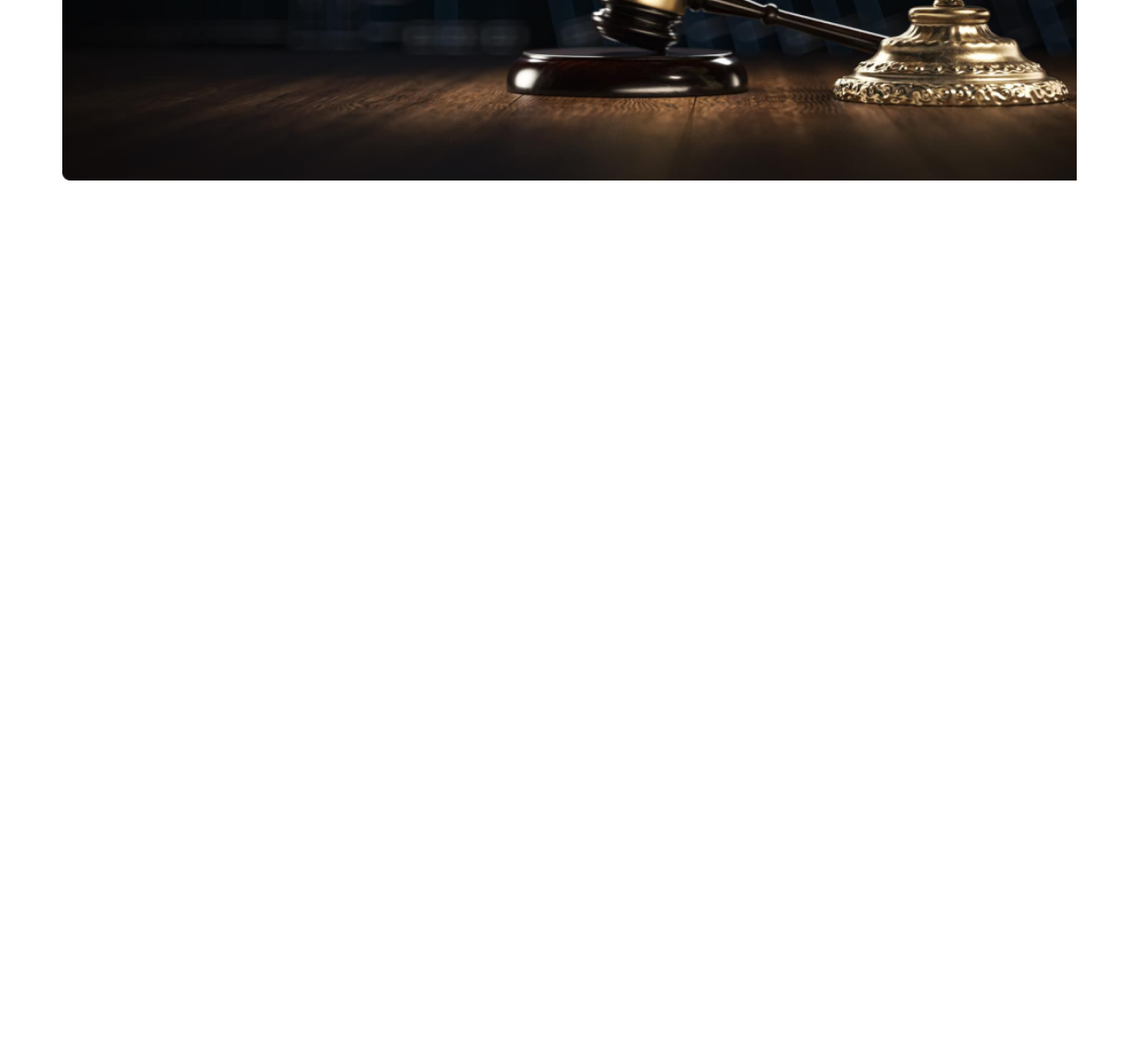
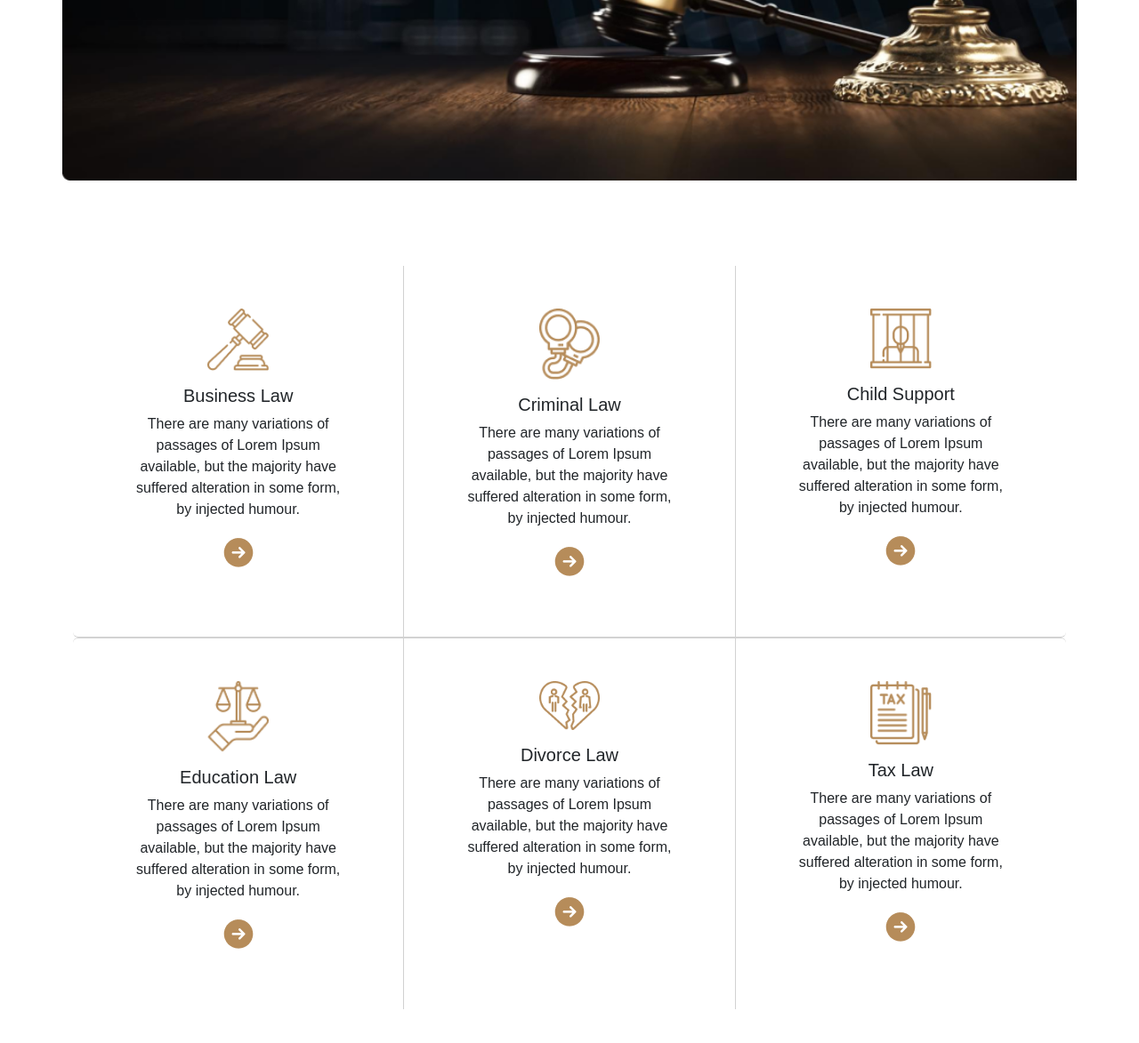
Before and after one commit to SakibHossain48/Legal-House-, a plain HTML site: page index.html in a window 1280 px wide. Shown: the part 561-1734 px from the top of the page at 89% size. Before the commit the page ends 800 px from the top, so only its background shows below. Drawn offline with nearby package versions, Linux system fonts and the light colour scheme.

Commit message:
card section added

```diff
--- a/index.html
+++ b/index.html
@@ -92,7 +92,71 @@
         </div>
     </div>
     <!-- banner Section end -->
+     <br>
+     <br>
+   <!-- card section start -->
+   <div class="container my-5">
+    <div class="card-group">
+        <div class="card p-5 border-start-0 border-top-0 text-center">
+            <img class="img-fluid w-25 mx-auto" src="images/business.png" class="card-img-top" alt="...">
+            <div class="card-body">
+                <h5 class="card-title">Business Law</h5>
+                <p class="card-text">There are many variations of passages of Lorem Ipsum available, but the
+                    majority have suffered alteration in some form, by injected humour.</p>
+                <img src="images/Frame.png" alt="">
+            </div>
+        </div>
+        <div class="card border-top-0 p-5 text-center">
+            <img class="img-fluid w-25 mx-auto" src="images/criminal.png" class="card-img-top" alt="...">
+            <div class="card-body">
+                <h5 class="card-title">Criminal Law</h5>
+                <p class="card-text">There are many variations of passages of Lorem Ipsum available, but the
+                    majority have suffered alteration in some form, by injected humour.</p>
+                <img src="images/Frame.png" alt="">
+            </div>
+        </div>
+        <div class="card border-end-0 border-top-0 p-5 text-center">
+            <img class="img-fluid w-25 mx-auto" src="images/child.png" class="card-img-top" alt="...">
+            <div class="card-body">
+                <h5 class="card-title">Child Support</h5>
+                <p class="card-text">There are many variations of passages of Lorem Ipsum available, but the
+                    majority have suffered alteration in some form, by injected humour.</p>
+                <img src="images/Frame.png" alt="">
+            </div>
+        </div>
 
+    </div>
+    <div class="card-group">
+        <div class="card border-start-0 border-bottom-0 p-5 text-center">
+            <img class="img-fluid w-25 mx-auto" src="images/education.png" class="card-img-top" alt="...">
+            <div class="card-body">
+                <h5 class="card-title">Education Law</h5>
+                <p class="card-text">There are many variations of passages of Lorem Ipsum available, but the
+                    majority have suffered alteration in some form, by injected humour.</p>
+                <img src="images/Frame.png" alt="">
+            </div>
+        </div>
+        <div class="card border-bottom-0 p-5 text-center">
+            <img class="img-fluid w-25 mx-auto" src="images/divorce.png" class="card-img-top" alt="...">
+            <div class="card-body">
+                <h5 class="card-title">Divorce Law</h5>
+                <p class="card-text">There are many variations of passages of Lorem Ipsum available, but the
+                    majority have suffered alteration in some form, by injected humour.</p>
+                <img src="images/Frame.png" alt="">
+            </div>
+        </div>
+        <div class="card border-bottom-0 border-end-0 p-5 text-center">
+            <img class="img-fluid w-25 mx-auto" src="images/tax.png" class="card-img-top" alt="...">
+            <div class="card-body">
+                <h5 class="card-title">Tax Law</h5>
+                <p class="card-text">There are many variations of passages of Lorem Ipsum available, but the
+                    majority have suffered alteration in some form, by injected humour.</p>
+                <img src="images/Frame.png" alt="">
+            </div>
+        </div>
+    </div>
+</div>
+<!-- card section end -->
 </main>
 <!-- footer area start -->
 <footer>
```
